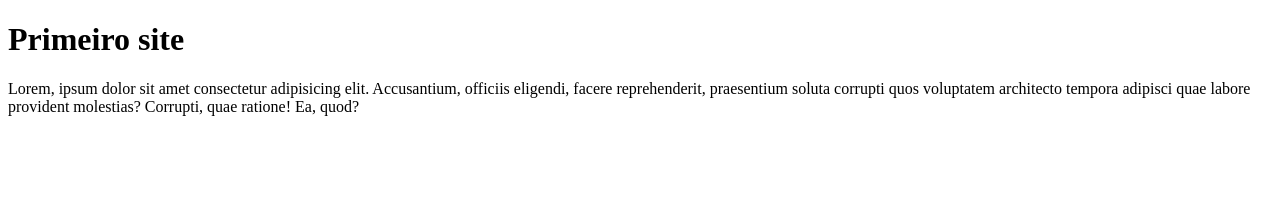
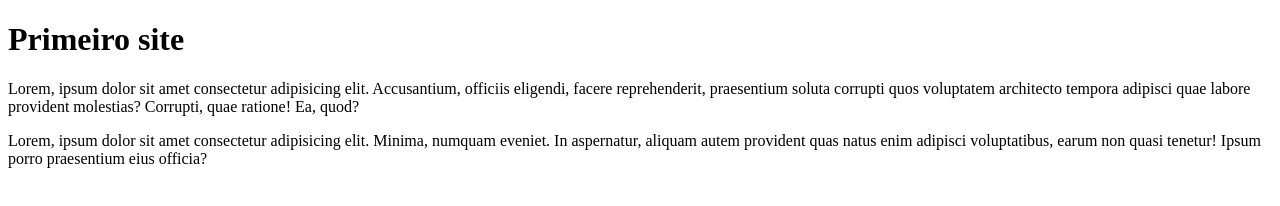
Before and after one commit to ocian-casca/ola-mundo, a plain HTML site: page site_exemplo/index.html in a window 1280 px wide. Drawn offline with Linux system fonts and the light colour scheme.

Commit message:
Update index.html
adicionei um novo paragrafo

```diff
--- a/site_exemplo/index.html
+++ b/site_exemplo/index.html
@@ -9,5 +9,7 @@
 <body>
     <h1>Primeiro site</h1>
     <p>Lorem, ipsum dolor sit amet consectetur adipisicing elit. Accusantium, officiis eligendi, facere reprehenderit, praesentium soluta corrupti quos voluptatem architecto tempora adipisci quae labore provident molestias? Corrupti, quae ratione! Ea, quod?</p>
+
+    <p>Lorem, ipsum dolor sit amet consectetur adipisicing elit. Minima, numquam eveniet. In aspernatur, aliquam autem provident quas natus enim adipisci voluptatibus, earum non quasi tenetur! Ipsum porro praesentium eius officia?</p>
 </body>
 </html>
```
